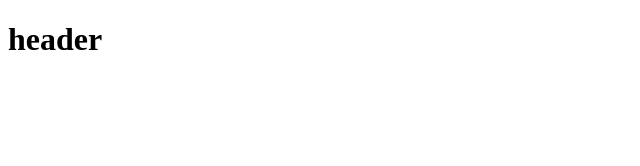
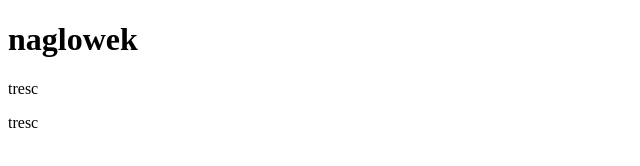
Before and after one commit to pnowak/project1, a plain HTML site: page prt1.html in a window 1280 px wide. Shown: the whole page, without its empty margins (0-640 px from the left). Drawn offline with Linux system fonts and the light colour scheme.

Commit message:
progress

```diff
--- a/prt1.html
+++ b/prt1.html
@@ -1,4 +1,17 @@
 <!DOCTYPE html>
 <html>
-    <h1>header</h1>
+
+	<head>
+		<title>
+			Headings & Paragraphs
+		</title>
+
+	</head>
+	<body>
+		<h1>naglowek</h1>
+		<p>tresc</p>
+		<p>tresc</p>
+
+
+	</body>
 </html>
```
